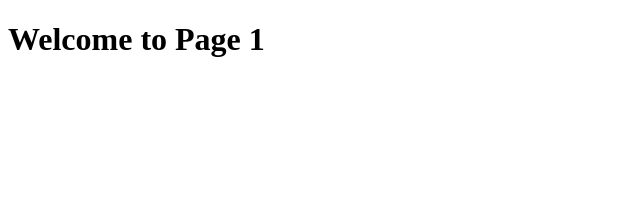
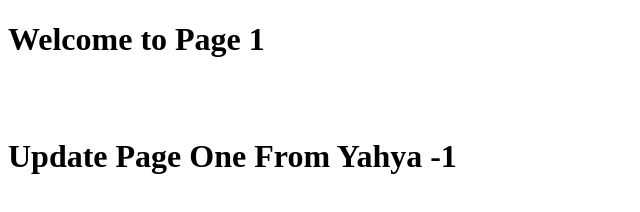
Before and after one commit to yahiaalnaqeeb/new-git-project-1, a plain HTML site: page pages/page1.html in a window 1280 px wide. Shown: the whole page, without its empty margins (0-640 px from the left). Drawn offline with Linux system fonts and the light colour scheme; files that its build step writes are made by us from their sources; files whose address does not match are found by name.

Commit message:
For Update Page one By Yahya

```diff
--- a/pages/page1.html
+++ b/pages/page1.html
@@ -11,6 +11,8 @@
 
 <body>
      <h1>  Welcome to Page 1 <h1/>
+	 <br/>
+	 <h1>  Update Page One From Yahya -1 <h1/>
     <script src="js/app.js"></script>
 </body>
 
```
